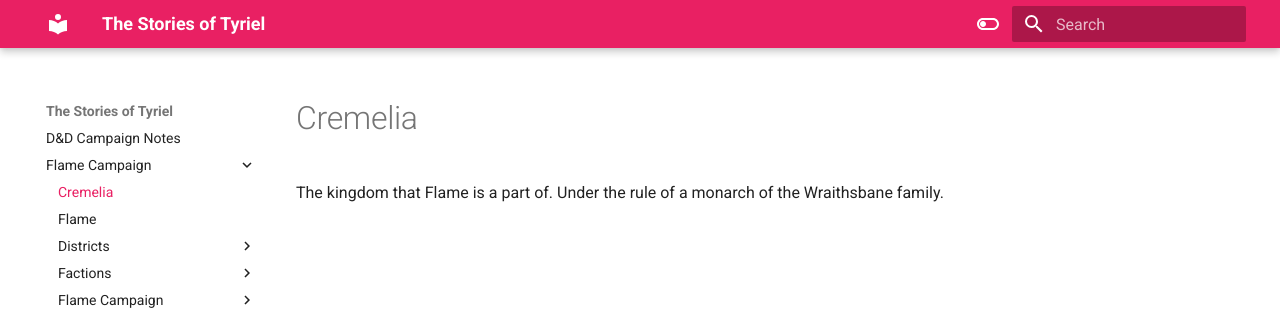
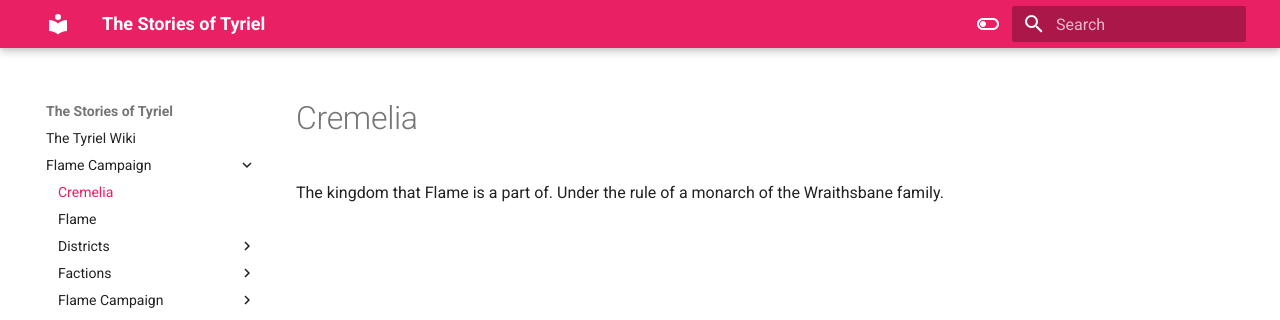
Before and after one commit to krlohnes/tyriel-wiki, an MkDocs documentation site: the page built from docs/Flame Campaign/Cremelia.md, in a window 1280 px wide. Shown: the top 320 px of the page. Built offline with MkDocs 1.6.1 and Material for MkDocs 9.7.7, drawn with Linux system fonts in a browser that asks for light colours.

Commit message:
Change index title

```diff
--- a/docs/index.md
+++ b/docs/index.md
@@ -1,3 +1,3 @@
-# D&D Campaign Notes
+# The Tyriel Wiki
 
 A D&D Wiki for the Players in my campaigns adventuring in the world of Tyriel.
```
